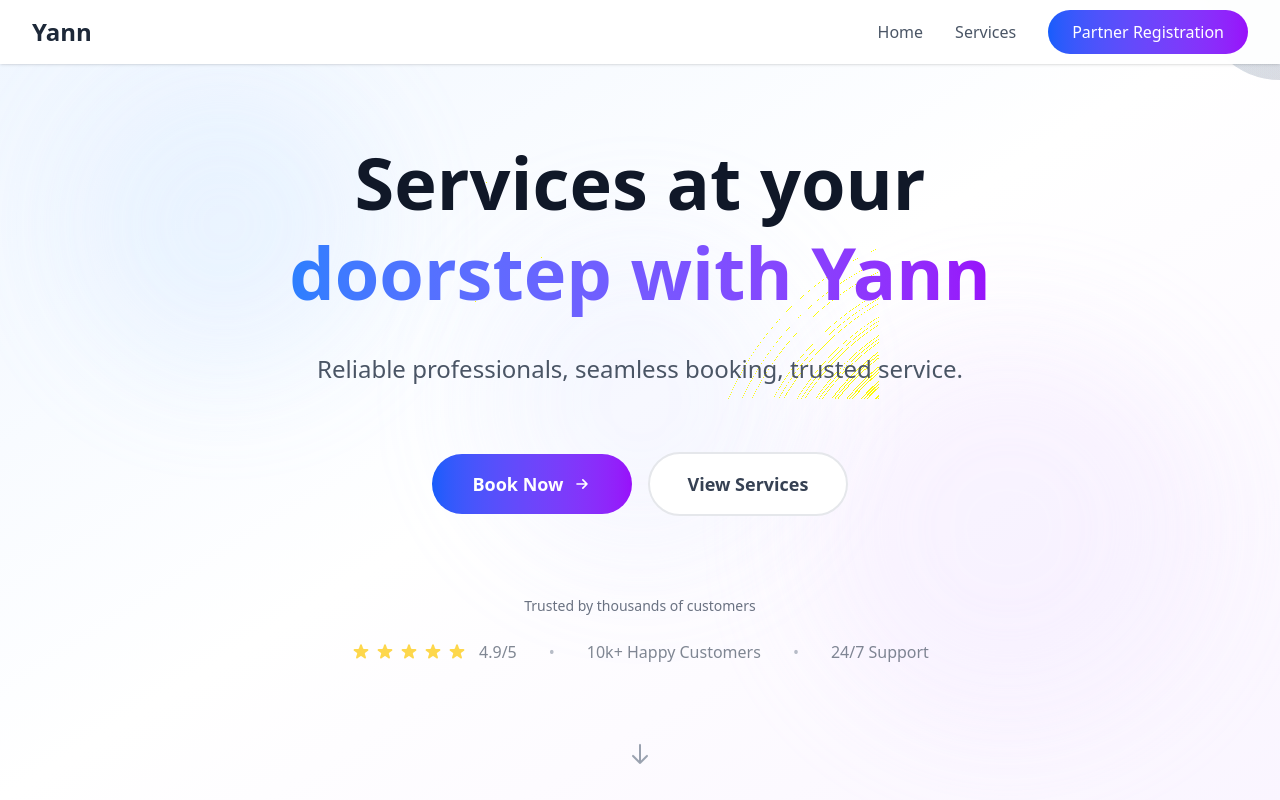
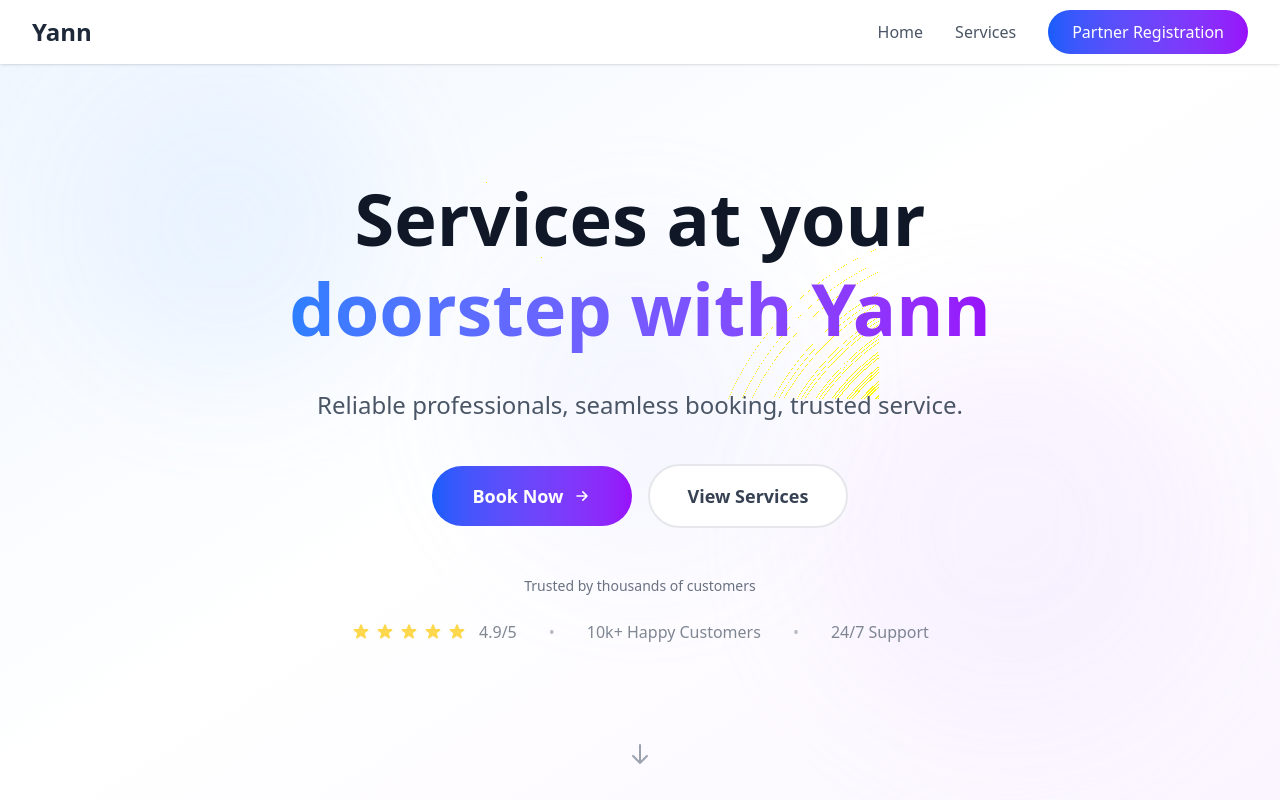
Before and after one commit to Sourabh-beast/yann, a Next.js app: page / in a window 1280 px wide. Shown: the top 800 px of the page. Built offline with nearby package versions, Linux system fonts and the light colour scheme.

Commit message:
Allginment fixes

```diff
--- a/src/components/Hero.jsx
+++ b/src/components/Hero.jsx
@@ -18,7 +18,7 @@ export default function Hero() {
       <div className="relative z-10 max-w-6xl mx-auto px-4 sm:px-6 lg:px-8 text-center">
         <div className="space-y-6 sm:space-y-8">
           {/* Main Headline */}
-          <h1 className="text-3xl sm:text-5xl md:text-6xl lg:text-7xl font-bold text-gray-900 leading-tight">
+          <h1 className="text-3xl sm:text-5xl md:text-6xl lg:text-7xl font-bold text-gray-900 leading-tight mt-4">
             <span className="block">Services at your</span>
             <span className="block bg-gradient-to-r from-blue-500 to-purple-600 bg-clip-text text-transparent">
               doorstep with Yann
@@ -31,7 +31,7 @@ export default function Hero() {
           </p>
 
           {/* Call-to-action buttons */}
-          <div className="flex flex-col sm:flex-row gap-4 justify-center items-center pt-6 sm:pt-8">
+          <div className="flex flex-col sm:flex-row gap-4 justify-center items-center pt-6 sm:pt-2">
             <Link
               href="/book"
               className="group relative inline-flex items-center justify-center px-8 py-4 text-lg font-semibold text-white bg-gradient-to-r from-blue-600 to-purple-600 rounded-full transition-all duration-300 hover:shadow-2xl hover:shadow-blue-500/25 hover:-translate-y-1 hover:from-blue-600 hover:to-purple-700 min-w-[200px]"
@@ -62,7 +62,7 @@ export default function Hero() {
           </div>
 
           {/* Trust indicators */}
-          <div className="pt-8 sm:pt-12">
+          <div className="pt-8 sm:pt-12 md:pt-4">
             <p className="text-xs sm:text-sm text-gray-500 mb-4 sm:mb-6">
               Trusted by thousands of customers
             </p>
--- a/src/components/Services.jsx
+++ b/src/components/Services.jsx
@@ -149,7 +149,7 @@ export default function Services() {
               {/* Call-to-action removed per request */}
 
               {/* Decorative element */}
-              <div className={`absolute top-0 right-0 w-20 h-20 bg-gradient-to-br ${service.gradient} opacity-5 rounded-bl-full transition-opacity group-hover:opacity-10`}></div>
+              {/* <div className={`absolute top-0 right-0 w-20 h-20 bg-gradient-to-br ${service.gradient} opacity-5 rounded-bl-full transition-opacity group-hover:opacity-10`}></div> */}
             </div>
           ))}
         </div>
```
Also changed, not shown: 1 other file (tests, documents, lock files or other folders).
